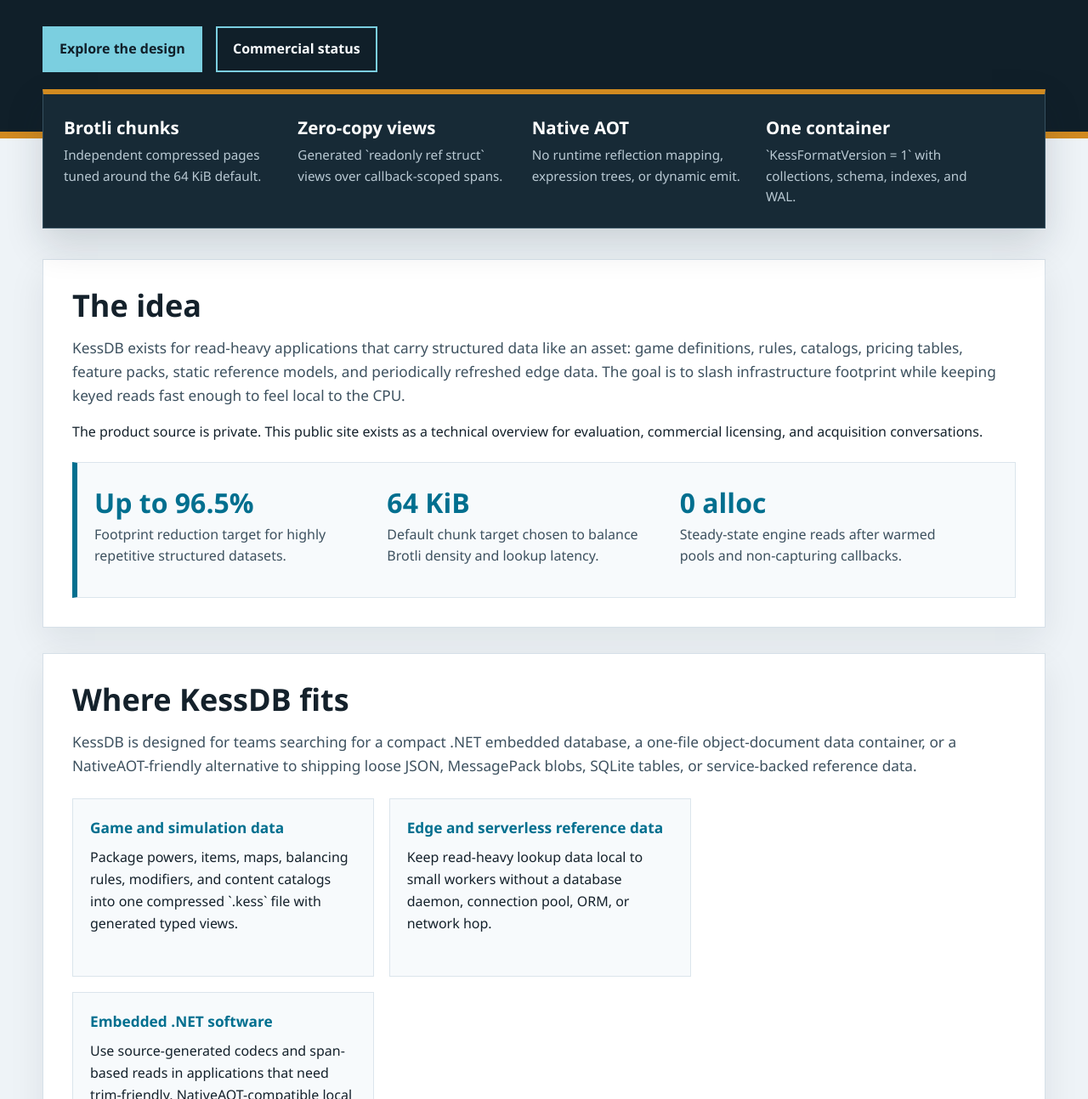
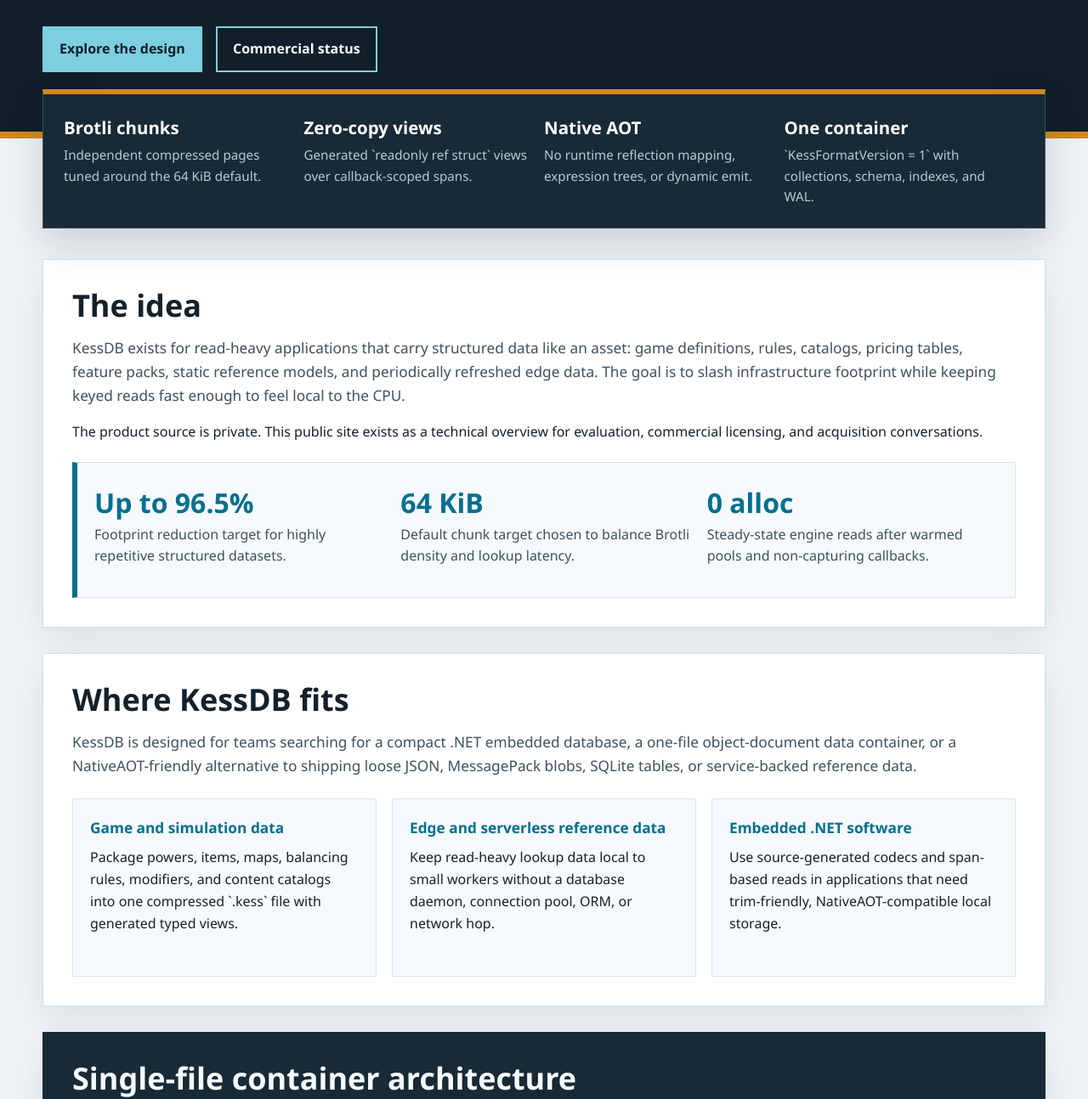
Before and after one commit to Metalios/KessDB-site, a plain HTML site: page index.html in a window 1280 px wide. Shown: the part 543-1837 px from the top of the page at 85% size. Drawn offline with Linux system fonts and the light colour scheme.

Commit message:
fix: stabilize site card rows

```diff
--- a/index.html
+++ b/index.html
@@ -227,6 +227,9 @@
     .signal-strip {
       position: relative;
       z-index: 5;
+      display: flex;
+      flex-wrap: wrap;
+      gap: 0;
       margin-top: -58px;
       margin-bottom: 36px;
       padding: 18px 24px 14px;
@@ -238,10 +241,9 @@
     }
 
     .signal {
-      display: inline-block;
-      width: 24%;
+      flex: 0 0 25%;
+      width: 25%;
       padding: 10px 16px 10px 0;
-      vertical-align: top;
     }
 
     .signal strong {
@@ -302,16 +304,18 @@
     }
 
     .feature-row {
+      display: flex;
+      flex-wrap: wrap;
+      gap: 18px;
       margin-top: 24px;
     }
 
     .feature {
-      display: inline-block;
-      width: 32%;
+      flex: 1 1 calc(33.333% - 12px);
+      width: calc(33.333% - 12px);
       min-height: 210px;
-      margin: 0 1.2% 18px 0;
+      margin: 0;
       padding: 20px;
-      vertical-align: top;
       background: #f7fafc;
       border: 1px solid #dbe5ec;
     }
@@ -324,6 +328,9 @@
     }
 
     .metric-band {
+      display: flex;
+      flex-wrap: wrap;
+      gap: 18px;
       margin-top: 22px;
       padding: 20px;
       background: #f7fafc;
@@ -332,11 +339,10 @@
     }
 
     .metric-line {
-      display: inline-block;
-      width: 32%;
+      flex: 1 1 calc(33.333% - 12px);
+      width: calc(33.333% - 12px);
       min-height: 118px;
-      padding: 10px 18px 10px 0;
-      vertical-align: top;
+      padding: 10px 0;
     }
 
     .metric-line strong {
@@ -486,13 +492,11 @@
         font-size: 0.98rem;
       }
 
-      .signal,
       .feature,
       .metric-line {
-        display: block;
+        flex-basis: 100%;
         width: auto;
         min-height: 0;
-        margin-right: 0;
       }
 
       .signal-strip {
@@ -501,8 +505,8 @@
       }
 
       .signal {
-        display: inline-block;
-        width: 49%;
+        flex-basis: 50%;
+        width: 50%;
         padding-right: 10px;
       }
 
```
